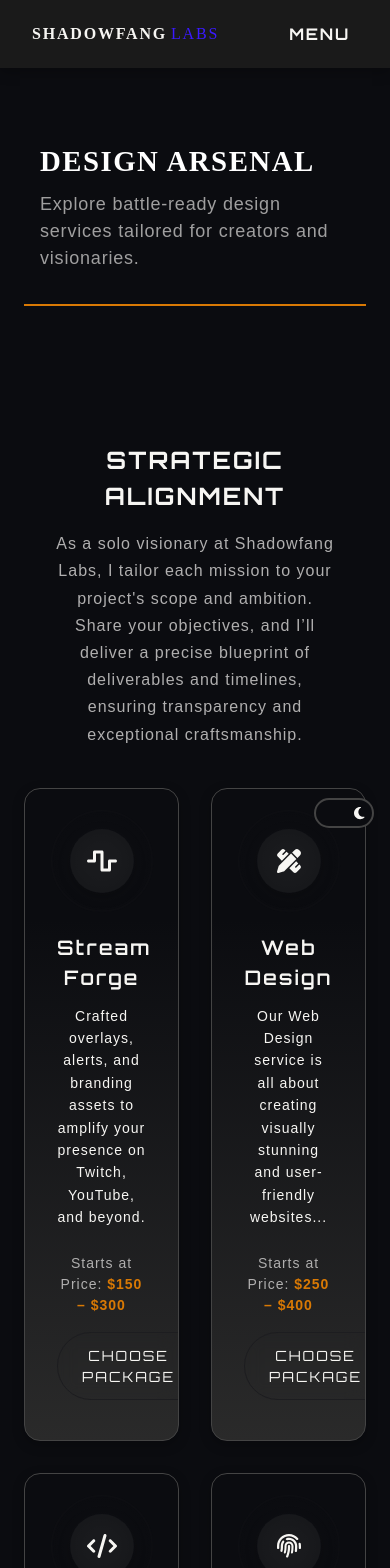
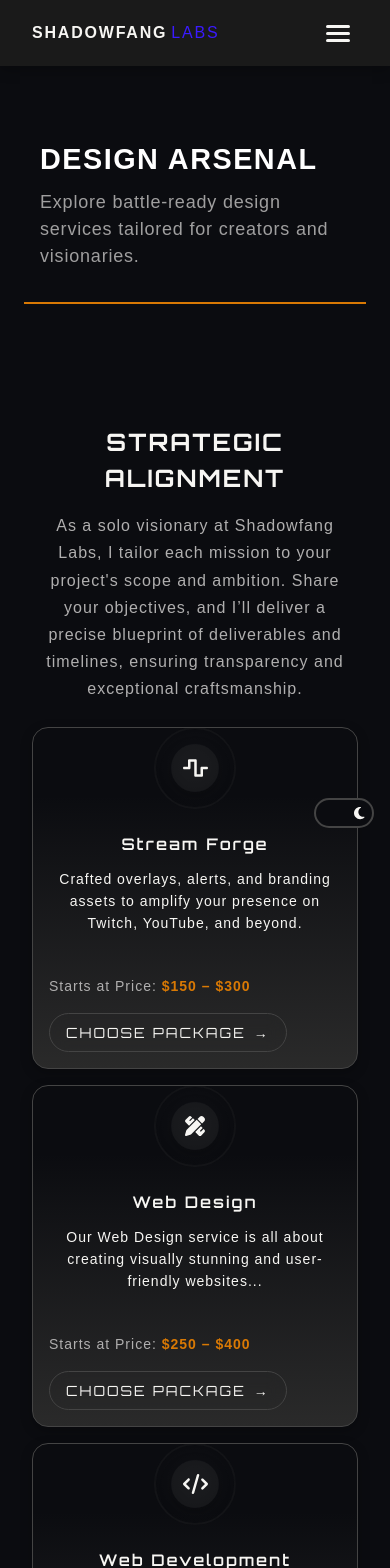
Before and after one commit to RevShdwfang/shdwfanglabs, a Next.js app: page /services in a window 390 px wide. Shown: the top 1568 px of the page. Built offline with nearby package versions, Linux system fonts and the light colour scheme; no server answers; a web font is replaced by a local one.

Commit message:
Almost done

```diff
--- a/app/contact/page.tsx
+++ b/app/contact/page.tsx
@@ -228,7 +228,7 @@ useEffect(() => {
               <div className={`${styles.formItem} ${styles.col12} ${styles.padd15}`}>
                <button
   type="submit"
-                  className={styles.btn}
+  className={`${styles.btn}`}
   disabled={status === "transmitting"}
   aria-label={status === "transmitting" ? "Transmitting message" : "Transmit message"}
 >
--- a/app/globals.css
+++ b/app/globals.css
@@ -54,7 +54,7 @@
   /* ======================================
      ✒️ Typography
   ====================================== */
-  --font-headline: "vintage-deco", serif;
+  --font-headline: "vintage-deco", sans-serif;
   --font-tech: "Orbitron", sans-serif;
   --font-body: "titillium-web", sans-serif;
   --font-code: "Fira Code", monospace;
--- a/components/shared/TopNav.tsx
+++ b/components/shared/TopNav.tsx
@@ -27,8 +27,13 @@ export default function TopNav() {
   aria-expanded={menuOpen}
   aria-label={menuOpen ? 'Close menu' : 'Open menu'}
 >
-        {menuOpen ? 'Close' : 'Menu'}
+  <span className={styles.burgerIcon}>
+    <span className={`${styles.bar} ${menuOpen ? styles.barTopOpen : ''}`}></span>
+    <span className={`${styles.bar} ${menuOpen ? styles.barMiddleOpen : ''}`}></span>
+    <span className={`${styles.bar} ${menuOpen ? styles.barBottomOpen : ''}`}></span>
+  </span>
 </button>
+
 
       <ul className={`${styles.navLinks} ${menuOpen ? styles.show : ''}`}>
         <li className={pathname === '/' ? styles.active : ''}>
--- a/styles/modules/PageHeader.module.css
+++ b/styles/modules/PageHeader.module.css
@@ -10,7 +10,6 @@
 }
 
 .forgeTitle {
-  font-family: var(--font-headline);
   font-size: clamp(1.8rem, 4.5vw, var(--font-size-3xl));
   color: var(--color-text-heading);
   text-transform: uppercase;
@@ -19,7 +18,6 @@
 }
 
 .forgeSubtitle {
-  font-family: var(--font-body);
   font-size: clamp(var(--font-size-md), 3vw, var(--font-size-lg));
   color: var(--color-text-secondary);
   letter-spacing: 0.8px;
--- a/styles/modules/TopNav.module.css
+++ b/styles/modules/TopNav.module.css
@@ -59,6 +59,38 @@ body.light .shadowfangText {
   padding: 0.5rem;
   z-index: 1100;
 }
+
+.burgerIcon {
+  display: flex;
+  flex-direction: column;
+  justify-content: center;
+  align-items: center;
+  width: 24px;
+  height: 18px;
+  gap: 4px;
+}
+
+.bar {
+  width: 100%;
+  height: 3px;
+  background-color: var(--color-text-primary);
+  border-radius: 2px;
+  transition: all 0.3s ease;
+}
+
+/* Animated open state */
+.barTopOpen {
+  transform: translateY(6px) rotate(45deg);
+}
+
+.barMiddleOpen {
+  opacity: 0;
+}
+
+.barBottomOpen {
+  transform: translateY(-6px) rotate(-45deg);
+}
+
 
 .navLinks {
   display: flex;
--- a/styles/modules/contactform.module.css
+++ b/styles/modules/contactform.module.css
@@ -115,6 +115,33 @@
   background-color: rgba(231, 76, 60, 0.1);
 }
 
+.btn {
+  background: var(--text-black-900);
+  color: var(--color-text-primary);
+  font-family: var(--font-tech, 'Courier New', monospace);
+  padding: 0.75rem 2rem;
+  font-weight: 600;
+  text-transform: uppercase;
+  letter-spacing: 1.2px;
+  border: var(--border-base);
+  border-radius: var(--radius-md);
+  cursor: pointer;
+  transition: background 0.3s ease, transform 0.2s ease;
+  display: inline-block;
+}
+
+.btn:hover {
+  background: var(--color-accent);
+  color: var(--text-black-700);
+  transform: translateY(-2px);
+}
+
+.btn:disabled {
+  opacity: 0.6;
+  cursor: not-allowed;
+}
+
+
 /* Responsive */
 @media (max-width: 600px) {
   .formWrapper {
--- a/styles/modules/portfolio.module.css
+++ b/styles/modules/portfolio.module.css
@@ -1,89 +1,45 @@
 /* ==============================
-📐 Grid Layout
-============================= */
+🎨 Portfolio Gallery Styles – Umbra Enhanced
+============================== */
+
+.forgeContainer {
+  max-width: 1280px;
+  margin: 0 auto;
+  padding: 4rem 2rem;
+}
+
 .gridContainer {
   display: grid;
-  grid-template-columns: repeat(auto-fit, minmax(260px, 1fr));
-  grid-auto-rows: clamp(180px, 18vw, 220px);
-  gap: clamp(var(--space-2), 1.2vw, var(--space-3));
-  padding: clamp(var(--space-3), 1.5vw, var(--space-4));
-  justify-content: center;
-  background-color: var(--color-bg-base);
+  grid-template-columns: repeat(auto-fit, minmax(240px, 1fr));
+  grid-auto-rows: 200px;
+  gap: 1.5rem;
+  background: var(--color-bg-base);
 }
 
-.forgeContainer {
-  max-width: var(--breakpoint-desktop-xl);
-  margin: 0 auto;
-  position: relative;
-  z-index: var(--z-base);
-}
-
-/* ==============================
-🧩 Artifact Modules
-============================= */
 .gridItem {
   position: relative;
-  width: 100%;
-  height: 100%;
+  border-radius: 12px;
   overflow: hidden;
   cursor: pointer;
-  border-radius: var(--radius-md);
-  border: var(--border-base);
-  transition: box-shadow var(--transition-base), transform var(--transition-base);
+  background: var(--color-surface);
+  transition: transform 0.3s ease, box-shadow 0.3s ease;
+  box-shadow: 0 0 8px rgba(0, 0, 0, 0.2);
 }
 
 .gridItem:hover {
-  box-shadow: var(--shadow-hover);
-  transform: translateY(-2px);
+  transform: scale(1.015);
+  box-shadow: 0 0 12px var(--color-accent);
 }
 
 .gridImage {
   width: 100%;
   height: 100%;
   object-fit: cover;
-  transition: transform var(--transition-slow);
-  opacity: 0;
-  transform: scale(0.95);
-  animation: fadeInScale 0.5s ease-out forwards;
+  display: block;
+  border-radius: 12px;
 }
 
-.gridItem:hover .gridImage {
-  transform: scale(1.05);
-}
-
-.gridOverlay {
-  position: absolute;
-  top: 0;
-  left: 0;
-  width: 100%;
-  height: 100%;
-  background-color: var(--border-void);
-  opacity: 0;
-  transition: opacity var(--transition-slow);
-  border-radius: var(--radius-md);
-  z-index: var(--z-base);
-  pointer-events: none;
-  display: flex;
-  align-items: center;
-  justify-content: center;
-}
-
-.gridItem:hover .gridOverlay {
-  opacity: 0.9;
-}
-
-.gridOverlay span {
-  font-family: var(--font-tech);
-  font-size: clamp(var(--font-size-sm), 1.8vw, 0.95rem);
-  color: var(--color-text-primary);
-  text-transform: uppercase;
-  letter-spacing: 1.5px;
-  text-shadow: 0 0 5px rgba(0, 0, 0, 0.5);
-}
-
-/* ==============================
-🧩 Layout Variants
-============================= */
+/* 🔹 Grid Modifiers */
 .wide {
   grid-column: span 2;
 }
@@ -92,93 +48,104 @@
   grid-row: span 2;
 }
 
-/* ==============================
-🎬 Lightbox Interface
-============================= */
+/* 🔸 Grid Overlay */
+.gridOverlay {
+  position: absolute;
+  top: 0;
+  left: 0;
+  right: 0;
+  bottom: 0;
+  background: linear-gradient(to bottom, transparent, rgba(0, 0, 0, 0.85));
+  display: flex;
+  align-items: flex-end;
+  justify-content: center;
+  padding: 1rem;
+  transition: opacity 0.3s ease;
+  opacity: 0;
+}
+
+.gridItem:hover .gridOverlay {
+  opacity: 1;
+}
+
+.gridOverlay span {
+  color: var(--color-text-accent);
+  font-size: 1rem;
+  font-weight: 600;
+  text-shadow: 0 0 6px var(--color-bg-base);
+  text-transform: uppercase;
+}
+
+/* 🔍 Lightbox View */
 .lightbox {
   position: fixed;
   top: 0;
   left: 0;
-  width: 100%;
-  height: 100%;
-  background-color: rgba(11, 12, 16, 0.95);
+  right: 0;
+  bottom: 0;
+  background: rgba(0, 0, 0, 0.95);
   display: flex;
   justify-content: center;
   align-items: center;
-  z-index: var(--z-modal);
-  padding: clamp(var(--space-3), 2vw, var(--space-6));
-  opacity: 0;
-  animation: fadeIn 0.4s ease-out forwards;
+  z-index: 999;
+  padding: 2rem;
 }
 
 .lightboxImage {
-  max-width: 90%;
-  max-height: 90%;
-  object-fit: contain;
-  border: 2px solid var(--color-border);
-  border-radius: var(--radius-md);
-  transform: scale(0.85);
-  opacity: 0;
-  animation: scaleUp 0.4s ease-out 0.15s forwards;
+  max-width: 100%;
+  max-height: 80vh;
+  border-radius: 8px;
+  box-shadow: 0 0 24px var(--color-accent);
 }
 
+/* ❌ Close Button */
 .close {
   position: absolute;
-  top: clamp(var(--space-3), 1.5vw, var(--space-4));
-  right: clamp(var(--space-4), 2vw, var(--space-6));
-  font-size: clamp(var(--font-size-xl), 3.5vw, var(--font-size-2xl));
-  color: var(--color-text-primary);
+  top: 1.5rem;
+  right: 2rem;
+  font-size: 2rem;
+  font-weight: bold;
+  color: var(--color-accent);
   cursor: pointer;
-  transition: color var(--transition-base);
+  transition: color 0.2s ease;
+  z-index: 1000;
 }
 
 .close:hover {
-  color: var(--color-accent);
+  color: var(--color-accent-hover);
 }
 
 /* ==============================
-🎬 Animations
-============================= */
-@keyframes fadeInScale {
-  0% { opacity: 0; transform: scale(0.95); }
-  100% { opacity: 1; transform: scale(1); }
-}
+📱 Mobile Optimization
+============================== */
+@media screen and (max-width: 768px) {
+  .forgeContainer {
+    padding: 2rem 1rem;
+  }
 
-@keyframes fadeIn {
-  0% { opacity: 0; }
-  100% { opacity: 1; }
-}
-
-@keyframes scaleUp {
-  0% { opacity: 0; transform: scale(0.85); }
-  100% { opacity: 1; transform: scale(1); }
-}
-
-/* ==============================
-📱 Responsive Breakpoints (Enhanced)
-============================= */
-@media screen and (max-width: var(--breakpoint-mobile)) {
   .gridContainer {
     grid-template-columns: 1fr;
-    grid-auto-rows: clamp(140px, 14vw, 160px);
-    gap: var(--space-2);
-    padding: var(--space-2);
+    grid-auto-rows: 180px;
+    gap: 1rem;
   }
+
+  .wide,
+  .tall {
+    grid-column: span 1;
+    grid-row: span 1;
+  }
+
   .gridOverlay span {
-    font-size: clamp(var(--font-size-xs), 1.5vw, 0.8rem);
+    font-size: 0.85rem;
   }
+
+  .lightboxImage {
+    max-height: 70vh;
+  }
+
   .close {
-    font-size: clamp(var(--font-size-base), 2vw, var(--font-size-lg));
+    top: 1rem;
+    right: 1.25rem;
+    font-size: 1.5rem;
   }
 }
-
-@media screen and (min-width: var(--breakpoint-desktop-lg)) {
-  .gridContainer {
-    grid-template-columns: repeat(auto-fit, minmax(300px, 1fr));
-    grid-auto-rows: clamp(220px, 22vw, 240px);
-    gap: var(--space-4);
-  }
-  .gridOverlay span {
-    font-size: clamp(var(--font-size-base), 2vw, var(--font-size-md));
-  }
-}
--- a/styles/modules/services.module.css
+++ b/styles/modules/services.module.css
@@ -46,7 +46,7 @@
   flex-direction: column;
   height: 100%;
   background: linear-gradient(to top, var(--color-surface) 0%, rgba(0, 0, 0, 0) 80%);
-  border: var(--border-base);
+  border: 1px solid var(--color-border);
   border-radius: var(--radius-lg);
   padding: var(--space-10) var(--space-8);
   text-align: center;
@@ -94,7 +94,7 @@
   position: absolute;
   width: 100px;
   height: 100px;
-  border: 1px solid var(--border-glow);
+  border: 1px solid var(--color-border);
   border-radius: 50%;
   animation: pulse 2s infinite;
 }
@@ -179,7 +179,7 @@
   color: var(--color-text-primary);
   padding: var(--space-3) var(--space-6);
   border-radius: var(--radius-pill);
-  border: 1px solid var(--border-glow);
+  border: 1px solid var(--color-border);
   backdrop-filter: blur(8px);
   text-transform: none;
   letter-spacing: 2px;
@@ -194,7 +194,7 @@
   background: var(--color-link-hover);
   color: var(--color-text-primary);
   transform: translateY(-2px);
-  box-shadow: var(--glow-indigo);
+  box-shadow: 0 0 10px var(--color-text-accent);
 }
 
 .customPackage {
@@ -237,63 +237,80 @@
 /* ==============================
 📱 Responsive Tweaks (Enhanced)
 ============================== */
-@media screen and (max-width: var(--breakpoint-mobile)) {
+
+/* 🔹 Mobile: 320px – 480px */
+@media screen and (max-width: 480px) {
   .row {
-    gap: var(--space-6);
-    padding: 0 var(--space-2);
+    grid-template-columns: 1fr;
+    gap: 1rem;
+    padding: 0 0.5rem;
   }
+
   .missionApproach {
-    padding: var(--space-6) var(--space-4);
+    padding: 1.5rem 1rem;
   }
+
   .serviceItem {
-    padding: var(--space-4);
+    padding: 1rem;
   }
+
   .icon {
     width: 48px;
     height: 48px;
-    font-size: var(--font-size-lg);
+    font-size: 1.25rem;
   }
+
   .icon::before {
     width: 80px;
     height: 80px;
   }
+
   .icon::after {
     width: 100px;
     height: 100px;
   }
+
   .serviceItem h4 {
-    font-size: var(--font-size-base);
+    font-size: 1rem;
   }
+
   .serviceItem p {
-    font-size: var(--font-size-xs);
+    font-size: 0.875rem;
   }
+
   .serviceItem .btn {
-    font-size: var(--font-size-xs);
-    padding: var(--space-2) var(--space-4);
+    font-size: 0.875rem;
+    padding: 0.5rem 1rem;
   }
 }
 
-@media screen and (min-width: var(--breakpoint-desktop-sm)) and (max-width: var(--breakpoint-desktop-lg)) {
+/* 🔸 Small to Medium Desktop: 769px – 1024px */
+@media screen and (min-width: 769px) and (max-width: 1024px) {
   .row {
-    grid-template-columns: repeat(auto-fit, minmax(320px, 1fr)); /* Wider columns */
-    gap: var(--space-10);
+    grid-template-columns: repeat(auto-fit, minmax(320px, 1fr));
+    gap: 2.5rem;
   }
+
   .missionApproach {
-    padding: var(--space-12) var(--space-10);
+    padding: 3rem 2.5rem;
   }
+
   .serviceItem {
-    padding: var(--space-12);
+    padding: 3rem;
   }
 }
 
-@media screen and (min-width: var(--breakpoint-desktop-lg)) {
+/* 🔸 Large Desktop: 1025px+ */
+@media screen and (min-width: 1025px) {
   .forgeContainer {
-    max-width: var(--breakpoint-desktop-xl); /* Full width for large screens */
+    max-width: 1440px; /* You can adjust this value if your XL breakpoint differs */
   }
+
   .row {
-    gap: var(--space-12);
+    gap: 3rem;
   }
+
   .missionApproach {
-    padding: var(--space-14) var(--space-12);
+    padding: 3.5rem 3rem;
   }
 }
```
Also changed, not shown: styles/modules/FAQSection.module.css (+44 -8 lines). Lines whose indentation alone changed are shown as unchanged.
